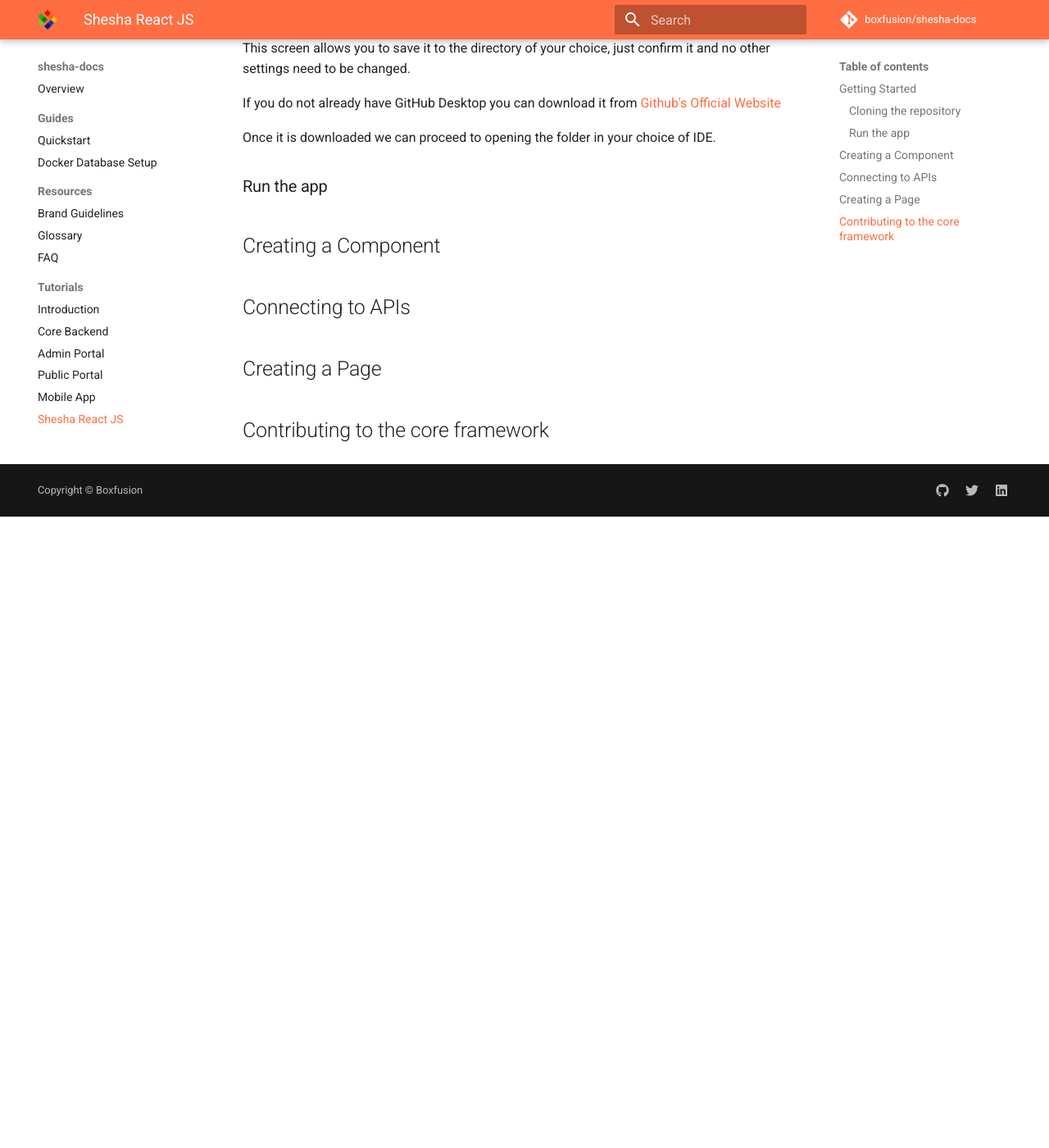
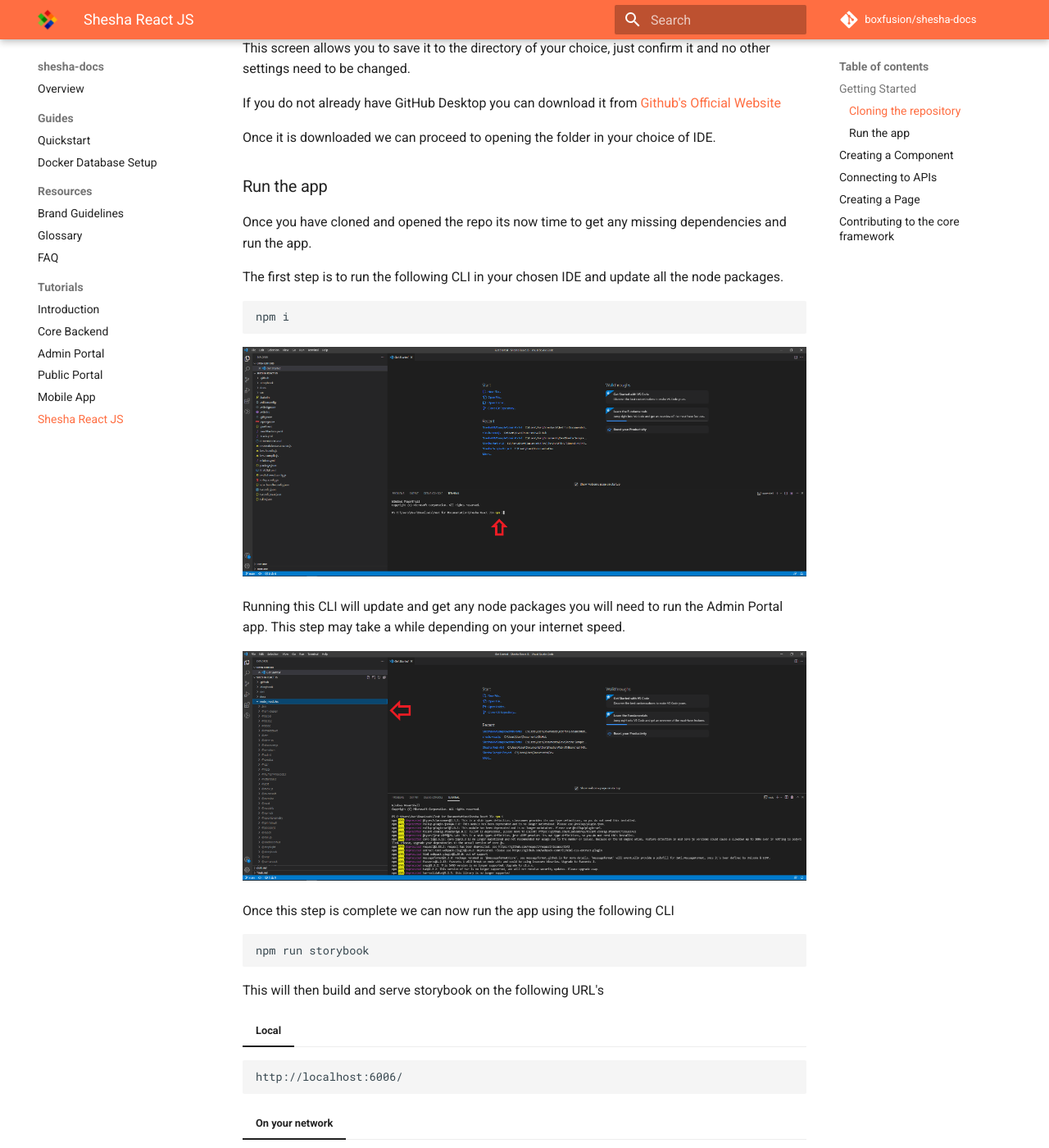
Before and after one commit to Boxfusion/shesha-docs, an MkDocs documentation site: the page built from docs/tutorials/05-shesha-reactjs.md, in a window 1280 px wide and 1400 px high, scrolled down 1045 px. Shown: the whole window at 82% size. Built offline with MkDocs 1.6.1 and Material for MkDocs 9.7.7, drawn with Linux system fonts in a browser that asks for light colours; comment, search, counter and statistics services are not loaded; before the commit the page ends 1675 px from its top, so only the background shows below that; some of the changed text lies outside the part shown.

Commit message:
Update 05-shesha-reactjs.md

````diff
--- a/docs/tutorials/05-shesha-reactjs.md
+++ b/docs/tutorials/05-shesha-reactjs.md
@@ -24,6 +24,42 @@ Once it is downloaded we can proceed to opening the folder in your choice of IDE
 
 ### Run the app
 
+Once you have cloned and opened the repo its now time to get any missing dependencies and run the app.
+
+The first step is to run the following CLI in your chosen IDE and update all the node packages.
+
+``` shell
+npm i
+```
+
+![shesha-reactjs-npm screenshot](https://github.com/Boxfusion/shesha-docs/blob/main/docs/assets/shesha-reactjs-npm.PNG?raw=true)
+
+Running this CLI will update and get any node packages you will need to run the Admin Portal app. This step may take a while depending on your internet speed.
+
+![shesha-reactjs-node screenshot](https://github.com/Boxfusion/shesha-docs/blob/main/docs/assets/shesha-reactjs-node.PNG?raw=true)
+
+Once this step is complete we can now run the app using the following CLI
+
+``` shell
+npm run storybook
+```
+
+This will then build and serve storybook on the following URL's
+
+=== "Local"
+``` shell
+http://localhost:6006/
+```
+=== "On your network"
+``` shell
+http://192.168.0.104:6006/
+```
+
+You can manually navigate there or (ctrl + click) on the URL when it appears in your IDE teerminal. This will launch the following screen.
+
+![shesha-reactjs-storybook screenshot](https://github.com/Boxfusion/shesha-docs/blob/main/docs/assets/shesha-reactjs-storybook.PNG?raw=true)
+
+
 ## Creating a Component
 
 ## Connecting to APIs
````
